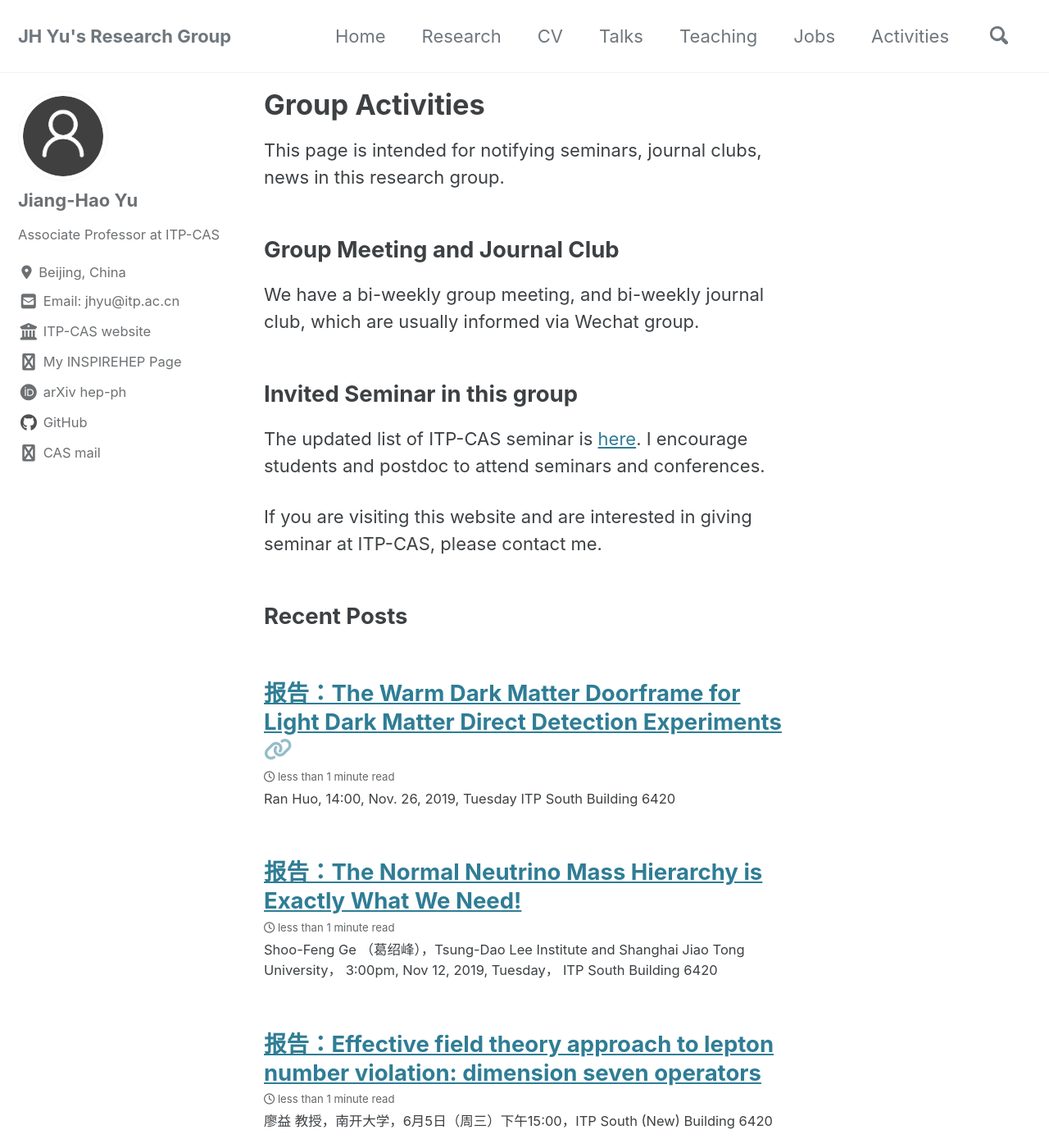
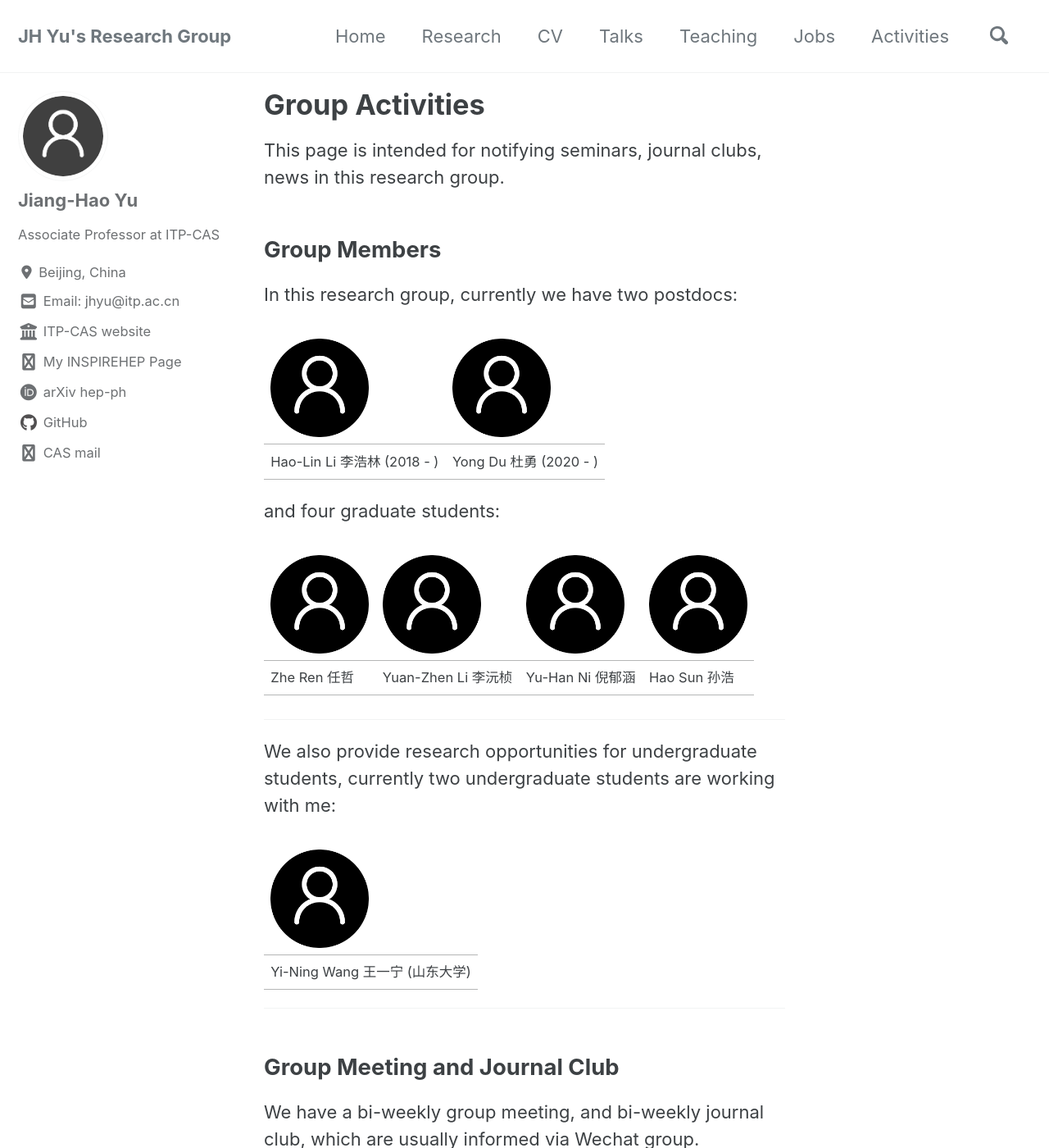
Before and after one commit to jhyu-itp/jhyu-itp.github.io, a Jekyll site: the page built from _pages/blog.md, in a window 1280 px wide and 1400 px high. Shown: the whole window at 82% size. Built offline with Jekyll 4.4.1, drawn with Linux system fonts in a browser that asks for light colours; cached includes are drawn as plain includes; nearby versions of some CDN libraries; a style sheet for code colours, icons or effects is not loaded.

Commit message:
Update blog.md

```diff
--- a/_pages/blog.md
+++ b/_pages/blog.md
@@ -6,6 +6,76 @@ layout: recent-posts
 ---
 
 This page is intended for notifying seminars, journal clubs, news in this research group.
+
+## Group Members
+
+In this research group, currently we have two postdocs:
+
+
+<table>
+  <tr>
+    <td><img src="/assets/images/bio-photo.png" width=120></td>
+    <td><img src="/assets/images/bio-photo.png" width=120></td>
+  </tr>
+    <tr>
+    <td>Hao-Lin Li 李浩林 (2018 - )</td>
+     <td>Yong Du 杜勇 (2020 - )</td>
+  </tr>
+</table>
+
+<!-- <p align="center">
+  <img src="/images/p1.jpg" width="30%" />
+  <img src="/images/p1.jpg" width="30%" />
+  <img src="/images/p1.jpg" width="30%" height=480/>
+</p> -->
+
+
+and four graduate students:
+
+
+<p align="center">
+<table>
+  <tr>
+    <td><img src="/assets/images/bio-photo.png" width=120></td>
+    <td><img src="/assets/images/bio-photo.png" width=120></td>
+    <td><img src="/assets/images/bio-photo.png" width=120></td>
+    <td><img src="/assets/images/bio-photo.png" width=120></td>
+  </tr>
+    <tr>
+    <td>Zhe Ren 任哲  </td>
+     <td>Yuan-Zhen Li 李沅桢 </td>
+     <td>Yu-Han Ni 倪郁涵 </td>
+      <td>Hao Sun 孙浩 </td>
+  </tr>
+</table>
+</p>
+
+<!--Zhe Ren (任哲)
+Yuan-Zhen Li (李沅桢)
+Yu-Han Ni (倪郁涵)
+Hao Sun (孙浩)
+Hao-Lin Li (李浩林)
+Yong Du (杜勇)  style="margin-left:auto;margin-right:auto;" -->
+
+
+
+-----------------
+
+
+We also provide research opportunities for undergraduate students, currently two undergraduate students are working with me:
+
+<center>
+<table>
+  <tr>
+    <td><img src="/assets/images/bio-photo.png" width=120></td>
+  </tr>
+    <tr>
+    <td>Yi-Ning Wang 王一宁 (山东大学) </td>
+  </tr>
+</table>
+</center>
+
+-----------------
 
 
 ## Group Meeting and Journal Club
```
